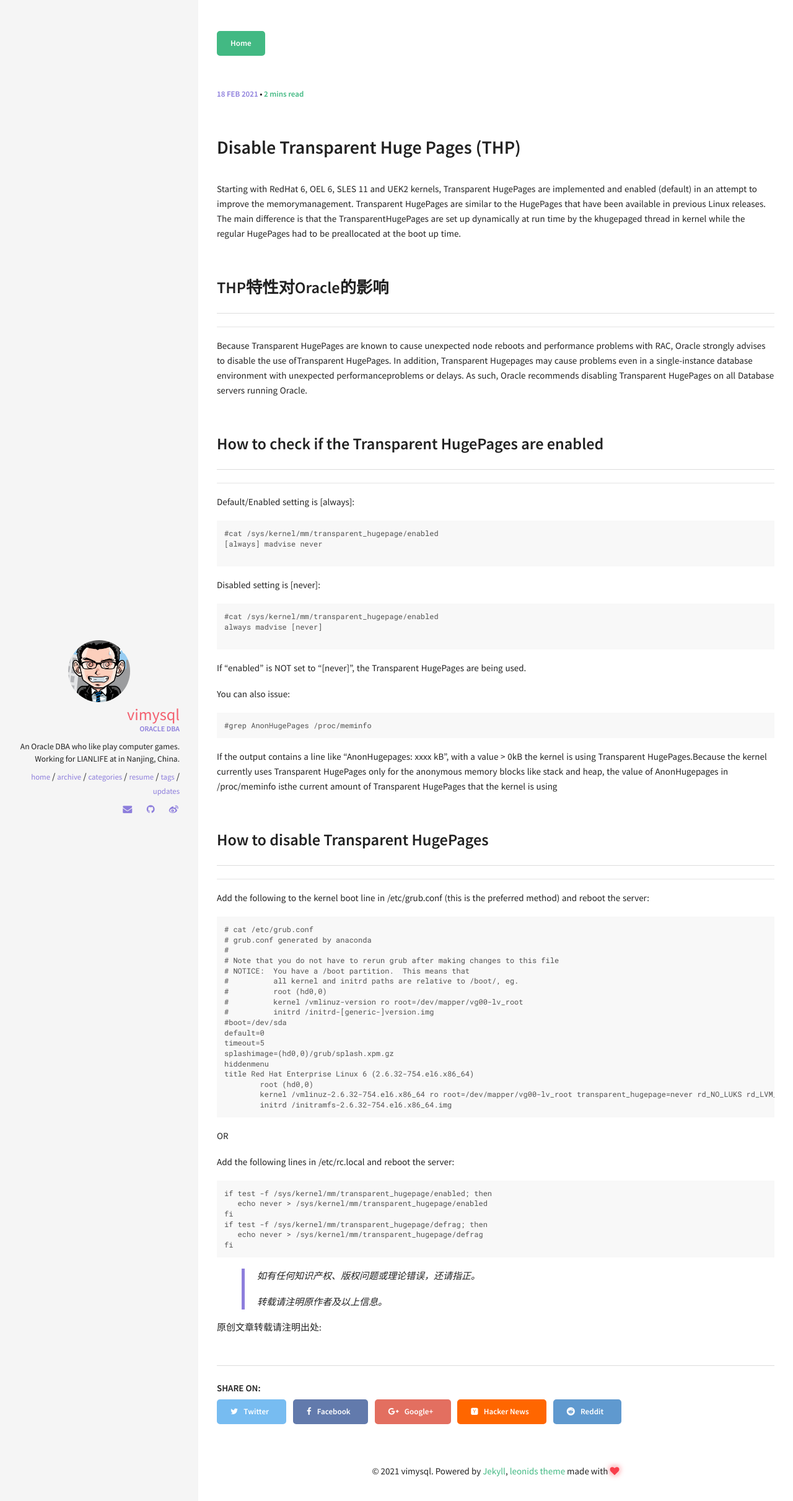
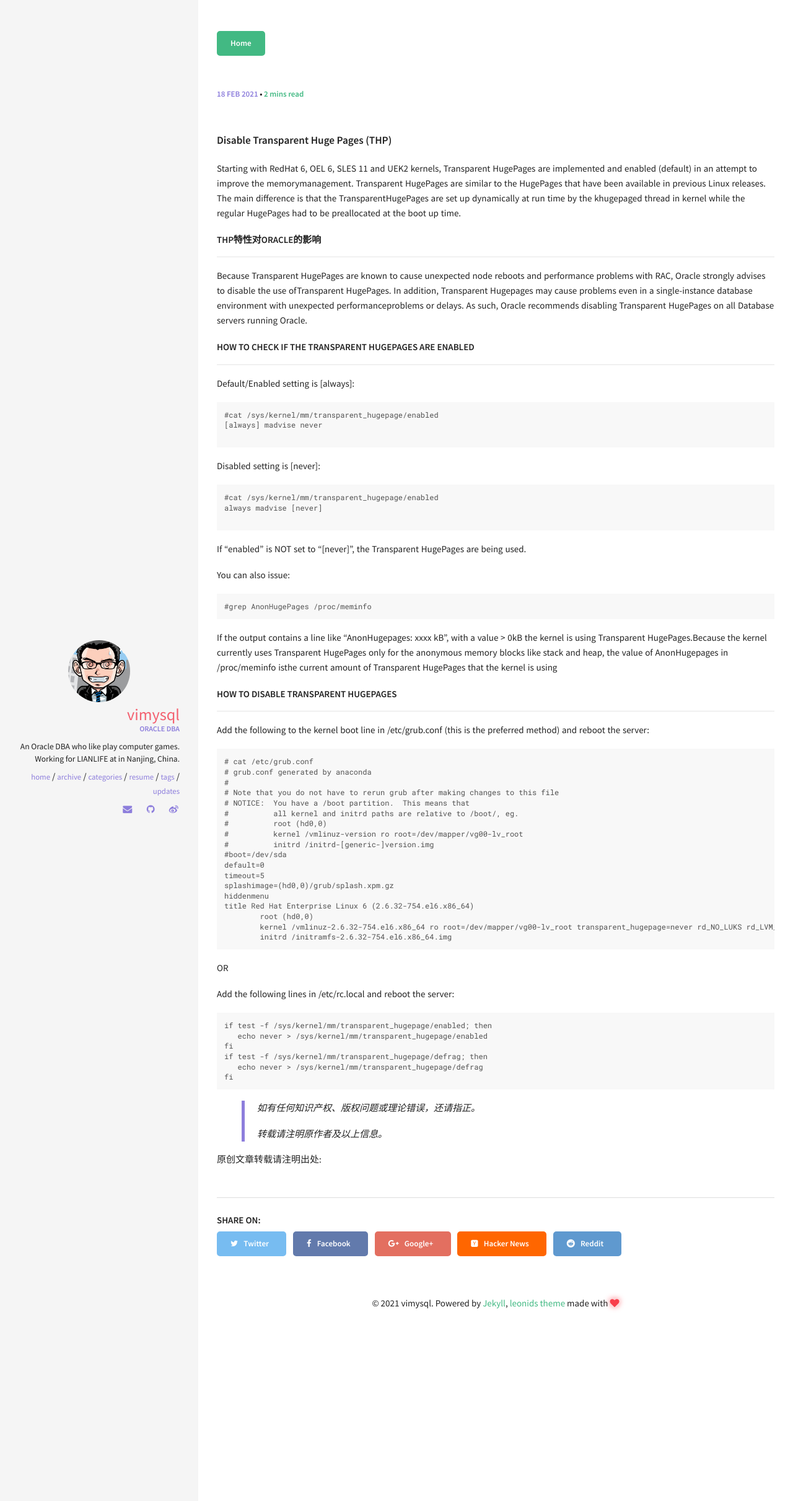
Before and after one commit to vimysql/vimysql.github.io, a Jekyll site: the page built from _posts/2020-03-26-oracle-thp.md, in a window 1280 px wide. Shown: the top 2422 px of the page at 62% size. Built offline with Jekyll 4.4.1, drawn with Linux system fonts in a browser that asks for light colours; our own code applies the rules of GitHub Pages for plain Markdown files.

````diff
--- a/_posts/2020-03-26-oracle-thp.md
+++ b/_posts/2020-03-26-oracle-thp.md
@@ -5,14 +5,14 @@ category: [oracle]
 tags: [HugePages]
 ---
 
-# Disable Transparent Huge Pages (THP)
+##### Disable Transparent Huge Pages (THP)
 Starting with RedHat 6, OEL 6, SLES 11 and UEK2 kernels, Transparent HugePages are implemented and enabled (default) in an attempt to improve the memorymanagement.  Transparent HugePages are similar to the HugePages that have been available in previous Linux releases.  The main difference is that the TransparentHugePages are set up dynamically at run time by the khugepaged thread in kernel while the regular HugePages had to be preallocated at the boot up time.
 
-## THP特性对Oracle的影响
+###### THP特性对Oracle的影响
 ----
 Because Transparent HugePages are known to cause unexpected node reboots and performance problems with RAC, Oracle strongly advises to disable the use ofTransparent HugePages. In addition, Transparent Hugepages may cause problems even in a single-instance database environment with unexpected performanceproblems or delays. As such, Oracle recommends disabling Transparent HugePages on all Database servers running Oracle.
 
-## How to check if the Transparent HugePages are enabled
+###### How to check if the Transparent HugePages are enabled
 ----
 Default/Enabled setting is  [always]:
 ```
@@ -36,7 +36,7 @@ You can also issue:
 ```
 If the output contains a line like "AnonHugepages: xxxx kB", with a value > 0kB the kernel is using Transparent HugePages.Because the kernel currently uses Transparent HugePages only for the anonymous memory blocks like stack and heap, the value of AnonHugepages in /proc/meminfo isthe current amount of Transparent HugePages that the kernel is using
 
-## How to disable Transparent HugePages
+###### How to disable Transparent HugePages
 ----
 Add the following to the kernel boot line in /etc/grub.conf (this is the preferred method) and reboot the server:
 ```
````
